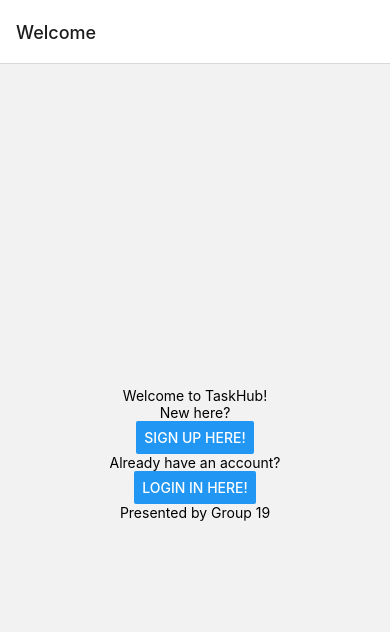
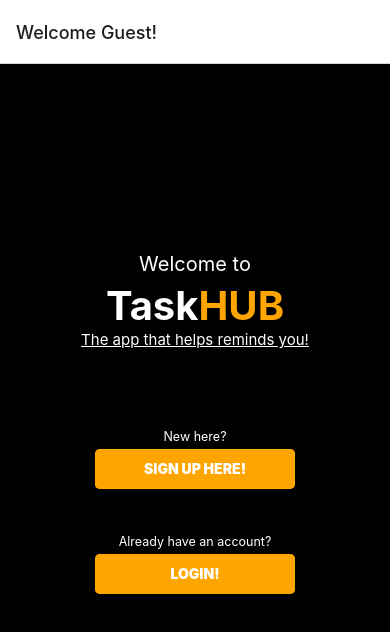
Before and after one commit to notdien/cen4010_group19, a React Native app in the folder frontend/: screen / in a window 390 px wide. Shown: the top 632 px of the page. Built offline with nearby package versions, Linux system fonts and the light colour scheme.

Commit message:
Adding Styling

```diff
--- a/frontend/App.js
+++ b/frontend/App.js
@@ -2,6 +2,7 @@
 import { View, Text, TouchableOpacity } from 'react-native';
 import { NavigationContainer } from '@react-navigation/native';
 import { createNativeStackNavigator } from "@react-navigation/native-stack";
+
 
 // importing the pages
 import Welcome from './pages/welcome';
@@ -34,7 +35,7 @@
   return (
     <NavigationContainer>
       <Stack.Navigator>
-        <Stack.Screen name="Welcome" component={Welcome} />
+        <Stack.Screen name="Welcome Guest!" component={Welcome} />
         <Stack.Screen name="Signup" component={Signup} />
         <Stack.Screen name="Login" component={Login} />
         <Stack.Screen name="Home" component={Home} />
--- a/frontend/pages/home.js
+++ b/frontend/pages/home.js
@@ -1,4 +1,5 @@
 import React from "react";
+
 
 export default function Home() {
     console.log("Welcome to the Home page")
--- a/frontend/pages/login.js
+++ b/frontend/pages/login.js
@@ -1,6 +1,8 @@
 import React, {useState} from 'react';
 import { Button, StyleSheet, View, TouchableOpacity, Text, TextInput } from 'react-native';
+import styles from './styles';
 import axios from 'axios';
+
 
 export default function Login({navigation} ) {
     console.log("Welcome to the login page")
@@ -34,27 +36,31 @@
 
     return (
         <React.Fragment>
-            <View style ={{ flex: 1, alignItems: "center", justifyContent: "center" }}>
-            <Text>Login</Text>
+            <View style ={styles.container}>
+            <Text style={styles.welcome2}>Login</Text>
             <TextInput
                 id = "username"
                 onChangeText={(text) => setUsername(text)}
                 value={username}
-                placeholder="Enter Username"
+                placeholder="                  Enter Username"
                 autoCompleteType="username"
+                style={styles.textInput}
             />
             <TextInput
                 id = "password"
                 onChangeText={(text) => setPassword(text)}
                 value={password}
-                placeholder="Enter Password"
+                placeholder="                  Enter Password"
                 autoCompleteType="password"
+                style={styles.textInput}
             />
-            <Button title="Login" onPress={handleLogin} />
-            <Button
-                title="Back to Welcome"
-                onPress={() => navigation.navigate("Welcome")}
-            />
+            <TouchableOpacity onPress={handleLogin} style={styles.button}>
+            <Text style={styles.button2}>LOGIN!</Text>
+            </TouchableOpacity>
+            <Text style={styles.return}>Want to return?</Text>
+            <TouchableOpacity onPress={() => navigation.navigate("Welcome")} style={styles.button}>
+            <Text style={styles.button2}>BACK TO WELCOME</Text>
+            </TouchableOpacity>
             </View>
         </React.Fragment>
     )
--- a/frontend/pages/signup.js
+++ b/frontend/pages/signup.js
@@ -1,5 +1,6 @@
 import React, { useState } from 'react';
-import { StyleSheet, Button, View, Text, TextInput } from "react-native";
+import { StyleSheet, Button, View, Text, TextInput,TouchableOpacity  } from "react-native";
+import styles from './styles';
 import axios from 'axios';
 
 export default function Signup( {navigation} ) {
@@ -24,27 +25,31 @@
     };
 
     return (
-        <View style ={{ flex: 1, alignItems: "center", justifyContent: "center" }}>
-            <Text>Let's get you signed up!</Text>
+        <View style ={styles.container}>
+            <Text style={styles.welcome2}>Let's get you signed up!</Text>
             <TextInput
                 id = "username"
                 onChangeText={(text) => setUsername(text)}
                 value={username}
-                placeholder="Enter New Username"
+                placeholder="             Enter New Username"
                 autoCompleteType="username"
+                style={styles.textInput}
             />
             <TextInput
                 id = "password"
                 onChangeText={(text) => setPassword(text)}
                 value={password}
-                placeholder="Enter New Password"
+                placeholder="             Enter New Password"
                 autoCompleteType="password"
+                style={styles.textInput}
             />
-            <Button title="New User" onPress={handleSignup} />
-            <Button
-                title="Back to Welcome"
-                onPress={() => navigation.navigate("Welcome")}
-            />
+            <TouchableOpacity onPress={handleSignup} style={styles.button}>
+            <Text style={styles.button2}>CREATE NEW USER!</Text>
+            </TouchableOpacity>
+            <Text style={styles.return}>Want tot return?</Text>
+            <TouchableOpacity onPress={() => navigation.navigate("Welcome")} style={styles.button}>
+            <Text style={styles.button2}>BACK TO WELCOME</Text>
+            </TouchableOpacity>
         </View>
     )
 }
--- /dev/null
+++ b/frontend/pages/styles.js
@@ -0,0 +1,103 @@
+import React from 'react';
+import { StyleSheet } from 'react-native';
+
+const styles = StyleSheet.create({
+  container: {
+    backgroundColor: 'black',
+    flex: 1,
+    alignItems: 'center',
+    justifyContent: 'center',
+  },
+  welcome: {
+    fontSize: 20,
+    fontWeight: 'light',
+    marginBottom: 5,
+    color: 'white',
+  },
+  welcome2: {
+    fontSize: 20,
+    fontWeight: 'light',
+    marginBottom: 15,
+    color: 'white',
+  },
+  title: {
+    fontSize: 40,
+    fontWeight: 'bold',
+    marginBottom: 10,
+    color: 'white',
+  },
+  titleO: {
+    fontSize: 40,
+    fontWeight: 'bold',
+    marginBottom: 10,
+    color: 'orange',
+  },
+  description: {
+    textDecorationLine: 'underline',
+    fontSize: 15,
+    marginBottom: 80,
+    color: 'white',
+  },
+  text: {
+    fontSize: 20,
+    marginBottom: 10,
+    color: 'white',
+  },
+  signupW: {
+    fontSize: 12.5,
+    marginBottom: 5,
+    color: 'white',
+  },
+  loginW: {
+    fontSize: 12.5,
+    marginBottom: 5,
+    color: 'white',
+  },
+  return: {
+    fontSize: 12.5,
+    marginBottom: 5,
+    color: 'white',
+  },
+  textInput: {
+    width: 250,
+    height: 40,
+    borderWidth: 5,
+    borderColor: '#ccc',
+    padding: 5,
+    marginBottom: 15,
+    alignItems: 'center',
+    justifyContent: 'center',
+    color: 'white',
+  },
+  button: {
+    width: 200,
+    height: 40,
+    backgroundColor: '#FFA500',
+    color: '#fff',
+    textAlign: 'center',
+    lineHeight: 40,
+    borderRadius: 5,
+    marginBottom: 45,
+    fontWeight: 900,
+  },
+  button2: {
+    width: 200,
+    height: 40,
+    backgroundColor: '#FFA500',
+    color: '#fff',
+    textAlign: 'center',
+    lineHeight: 40,
+    borderRadius: 5,
+    marginBottom: 30,
+    fontWeight: 900,
+    color: 'white',
+  },
+  h1: {
+    fontSize: 36,
+    color: '#333',
+    textAlign: 'center',
+    marginTop: 50,
+  },
+});
+
+export default styles;
--- a/frontend/pages/welcome.js
+++ b/frontend/pages/welcome.js
@@ -1,23 +1,29 @@
 import * as React from 'react';
-import { Button, View, Text } from "react-native";
+import { Button, View, Text, TouchableOpacity  } from "react-native";
+import styles from './styles';
 
 export default function Welcome( {navigation} ) {
     console.log("Welcome to the Welcome Page")
+
     return (
-        <View style ={{ flex: 1, alignItems: "center", justifyContent: "center" }}>
-            <Text>Welcome to TaskHub!</Text>
-            <Text>New here?</Text>
-            <Button
-                title="Sign up here!"
-                onPress={() => navigation.navigate("Signup")}
-            />
+        <View style ={styles.container}>
+            <Text style={styles.welcome}>Welcome to</Text>
+            <Text>
+            <Text style={styles.title}>Task</Text>
+            <Text style={styles.titleO}>HUB</Text>
+            </Text>
+            <Text style={styles.description}>The app that helps reminds you!</Text>
+            <Text style={styles.signupW}>New here?</Text>
 
-            <Text>Already have an account?</Text>
-            <Button
-                title="Login in here!"
-                onPress={() => navigation.navigate("Login")}
-            />
-            <Text>Presented by Group 19</Text>
+            <TouchableOpacity onPress={() => navigation.navigate("Signup")} style={styles.button}>
+            <Text style={styles.button}>SIGN UP HERE!</Text>
+            </TouchableOpacity>
+            <Text style={styles.loginW}>Already have an account?</Text>
+
+            <TouchableOpacity onPress={() => navigation.navigate("Login")} style={styles.button}>
+            <Text style={styles.button}>LOGIN!</Text>
+            </TouchableOpacity>
+            <Text>Presented to you by Group 19</Text>
         </View>
     )
 }
```
Also changed, not shown: 1 other file (tests, documents, lock files or other folders).
